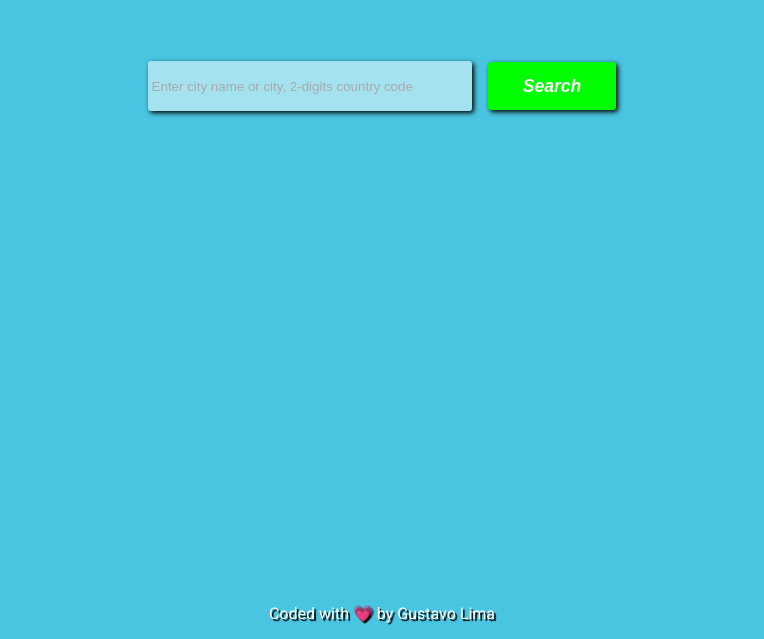
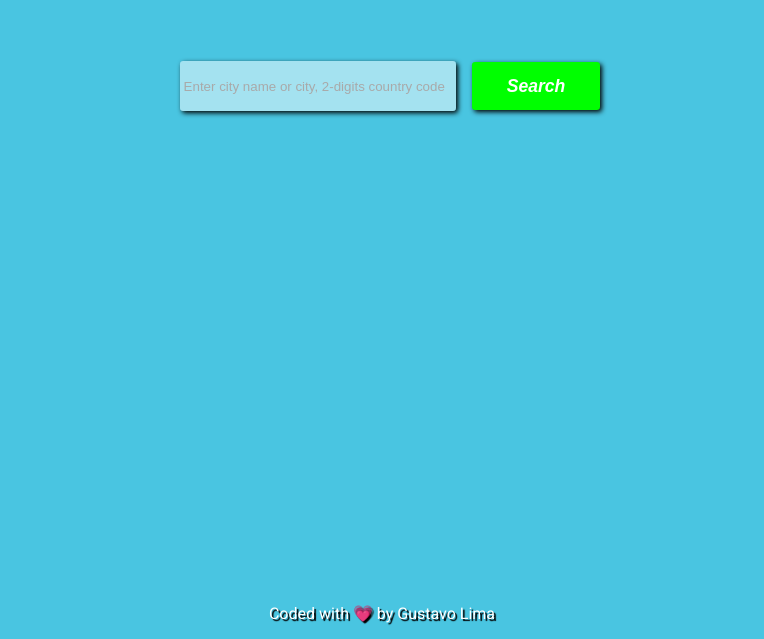
Before and after one commit to risingus/Weather, a plain HTML site: page index.html in a window 1280 px wide. Shown: the part 161-800 px from the top of the page, without its empty margins (258-1022 px from the left). Drawn offline with Linux system fonts and the light colour scheme.

Commit message:
corrigido espaço do input que havia sido digitado errado

```diff
--- a/styles/style.scss
+++ b/styles/style.scss
@@ -37,8 +37,8 @@ body {
     justify-content: center;
 
     input {
-      margin-right: 1rem;
-      width: 20rem;
+      margin: 0 1rem;
+      width: 17rem;
       background-color: $card-color;
       border: hidden;
 
```
Also changed, not shown: styles/style.css, 1 other file.
